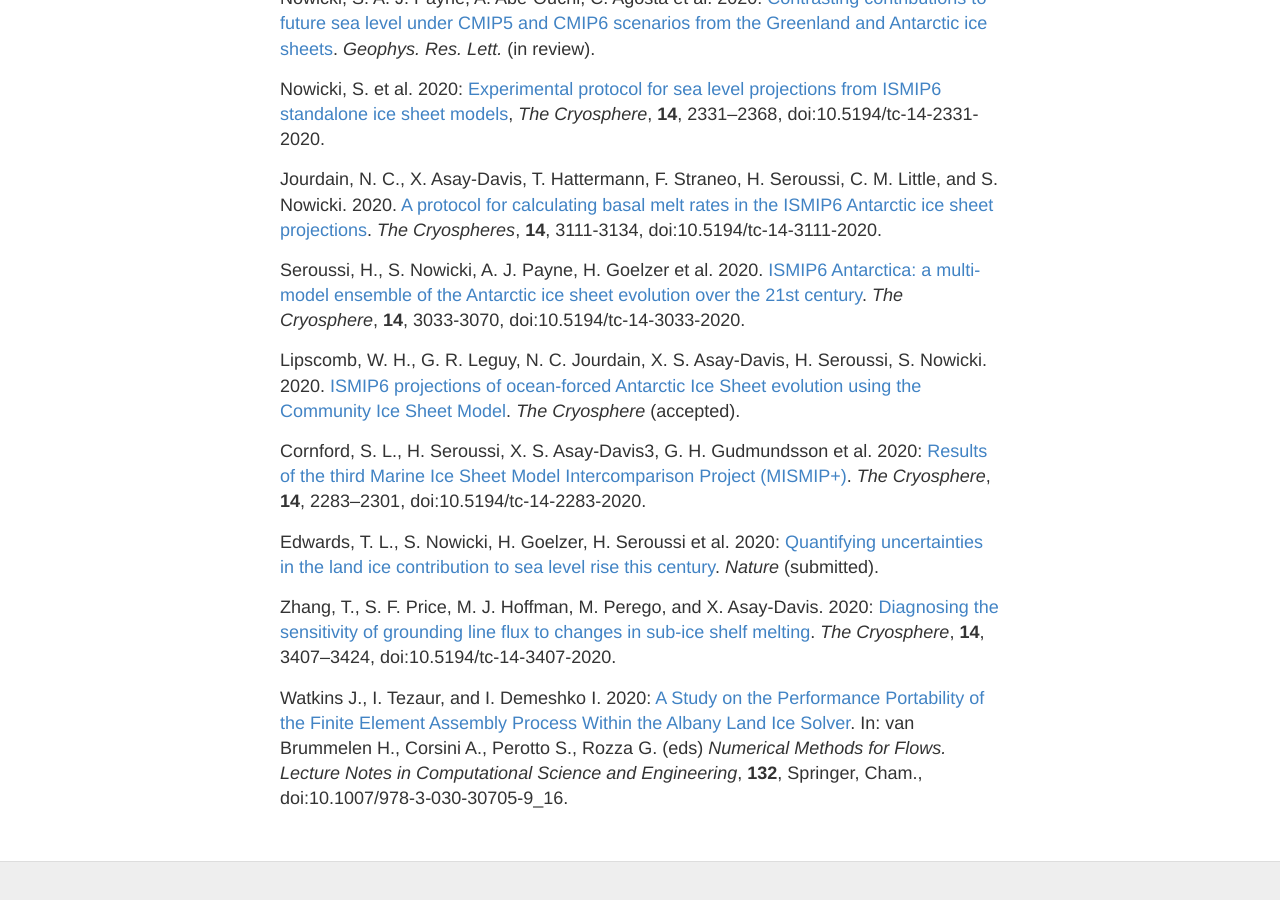
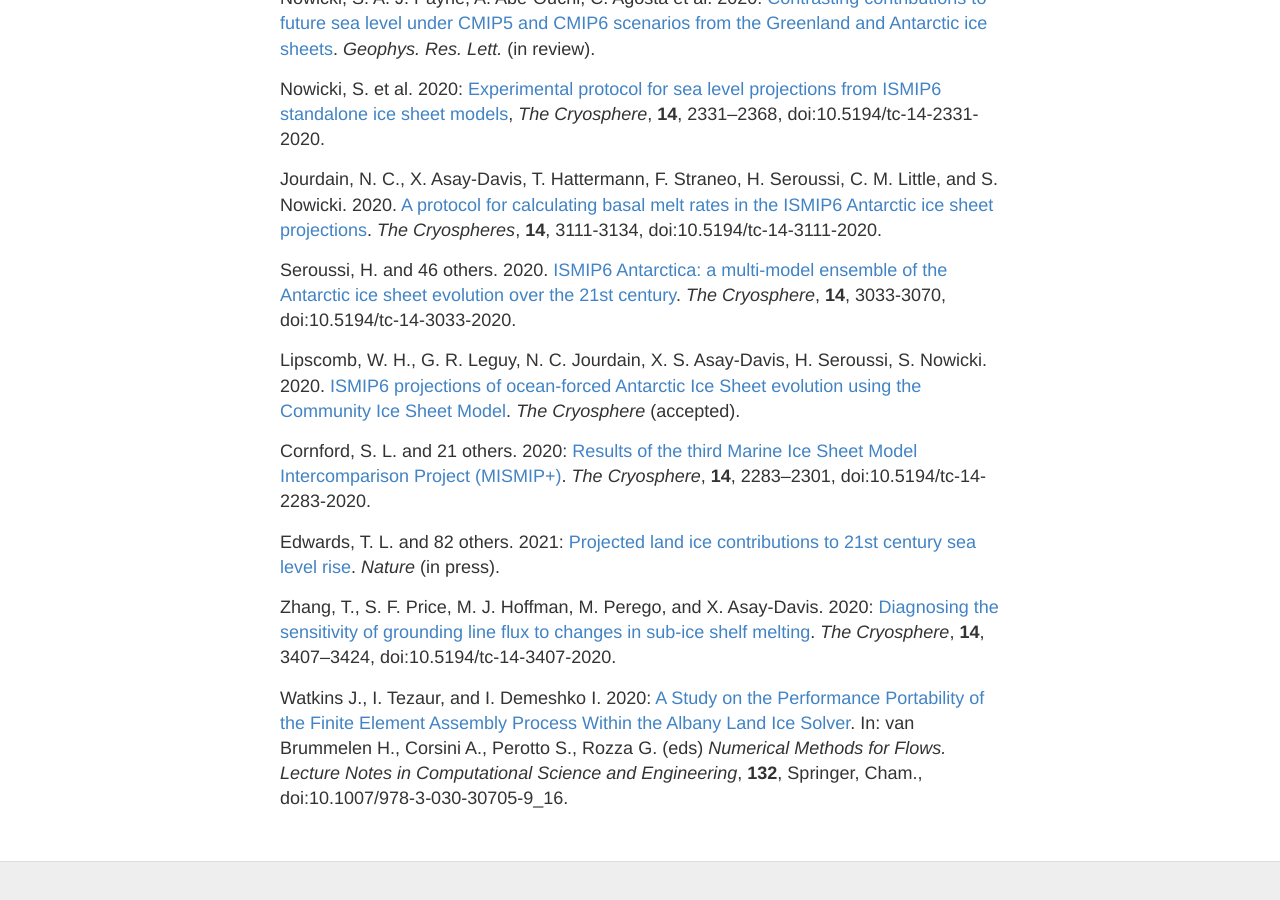
Before and after one commit to SLE-E3SM/SLE-E3SM.github.io, a Jekyll site: the page built from publications.md, in a window 1280 px wide and 900 px high, scrolled down 1723 px. Built offline with Jekyll 4.4.1, drawn with Linux system fonts in a browser that asks for light colours.

Commit message:
Update publications.md

```diff
--- a/publications.md
+++ b/publications.md
@@ -40,14 +40,13 @@ Nowicki, S. et al. 2020: [Experimental protocol for sea level projections from I
 
 Jourdain, N. C., X. Asay-Davis, T. Hattermann, F. Straneo, H. Seroussi, C. M. Little, and S. Nowicki. 2020. [A protocol for calculating basal melt rates in the ISMIP6 Antarctic ice sheet projections](https://tc.copernicus.org/articles/14/3111/2020/). *The Cryospheres*, **14**, 3111-3134, doi:10.5194/tc-14-3111-2020.
 
-Seroussi, H., S. Nowicki, A. J. Payne, H. Goelzer et al. 2020. [ISMIP6 Antarctica: a multi-model ensemble of the Antarctic ice sheet evolution over the 21st century](https://tc.copernicus.org/articles/14/3033/2020/). *The Cryosphere*, **14**, 3033-3070, doi:10.5194/tc-14-3033-2020.
+Seroussi, H. and 46 others. 2020. [ISMIP6 Antarctica: a multi-model ensemble of the Antarctic ice sheet evolution over the 21st century](https://tc.copernicus.org/articles/14/3033/2020/). *The Cryosphere*, **14**, 3033-3070, doi:10.5194/tc-14-3033-2020.
 
 Lipscomb, W. H., G. R. Leguy, N. C. Jourdain, X. S. Asay-Davis, H. Seroussi, S. Nowicki. 2020. [ISMIP6 projections of ocean-forced Antarctic Ice Sheet evolution using the Community Ice Sheet Model](https://tc.copernicus.org/preprints/tc-2019-334/). *The Cryosphere* (accepted).
 
-Cornford, S. L., H. Seroussi, X. S. Asay-Davis3, G. H. Gudmundsson et al. 2020: [Results of the third Marine Ice Sheet Model Intercomparison Project (MISMIP+)](https://tc.copernicus.org/articles/14/2283/2020/). *The Cryosphere*, **14**, 2283–2301, doi:10.5194/tc-14-2283-2020.
+Cornford, S. L. and 21 others. 2020: [Results of the third Marine Ice Sheet Model Intercomparison Project (MISMIP+)](https://tc.copernicus.org/articles/14/2283/2020/). *The Cryosphere*, **14**, 2283–2301, doi:10.5194/tc-14-2283-2020.
 
-Edwards, T. L., S. Nowicki, H. Goelzer, H. Seroussi et al. 2020: [Quantifying uncertainties in the land ice
-contribution to sea level rise this century](). *Nature* (submitted).
+Edwards, T. L. and 82 others. 2021: [Projected land ice contributions to 21st century sea level rise](). *Nature* (in press).
 
 Zhang, T., S. F. Price, M. J. Hoffman, M. Perego, and X. Asay-Davis. 2020: [Diagnosing the sensitivity of grounding line flux to changes in sub-ice shelf melting](https://tc.copernicus.org/articles/14/3407/2020/). *The Cryosphere*, **14**, 3407–3424, doi:10.5194/tc-14-3407-2020.
 
```
